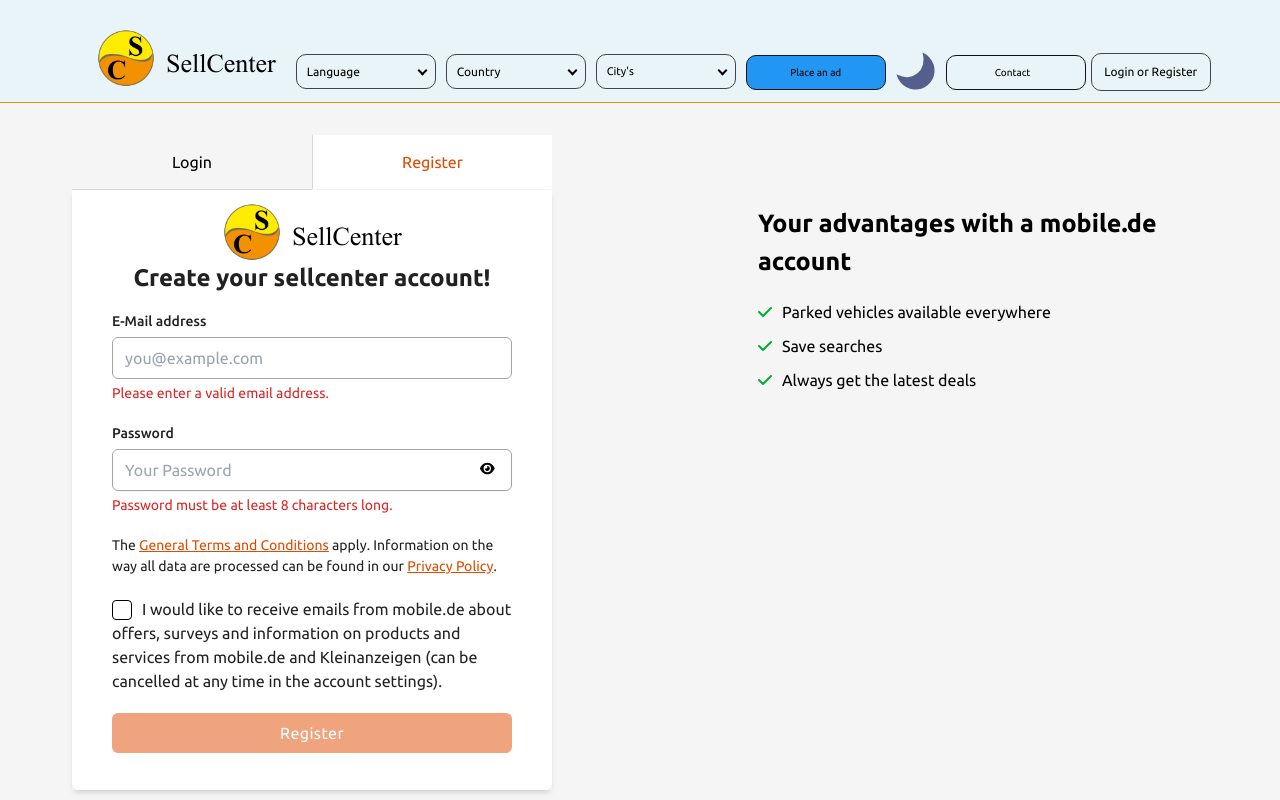
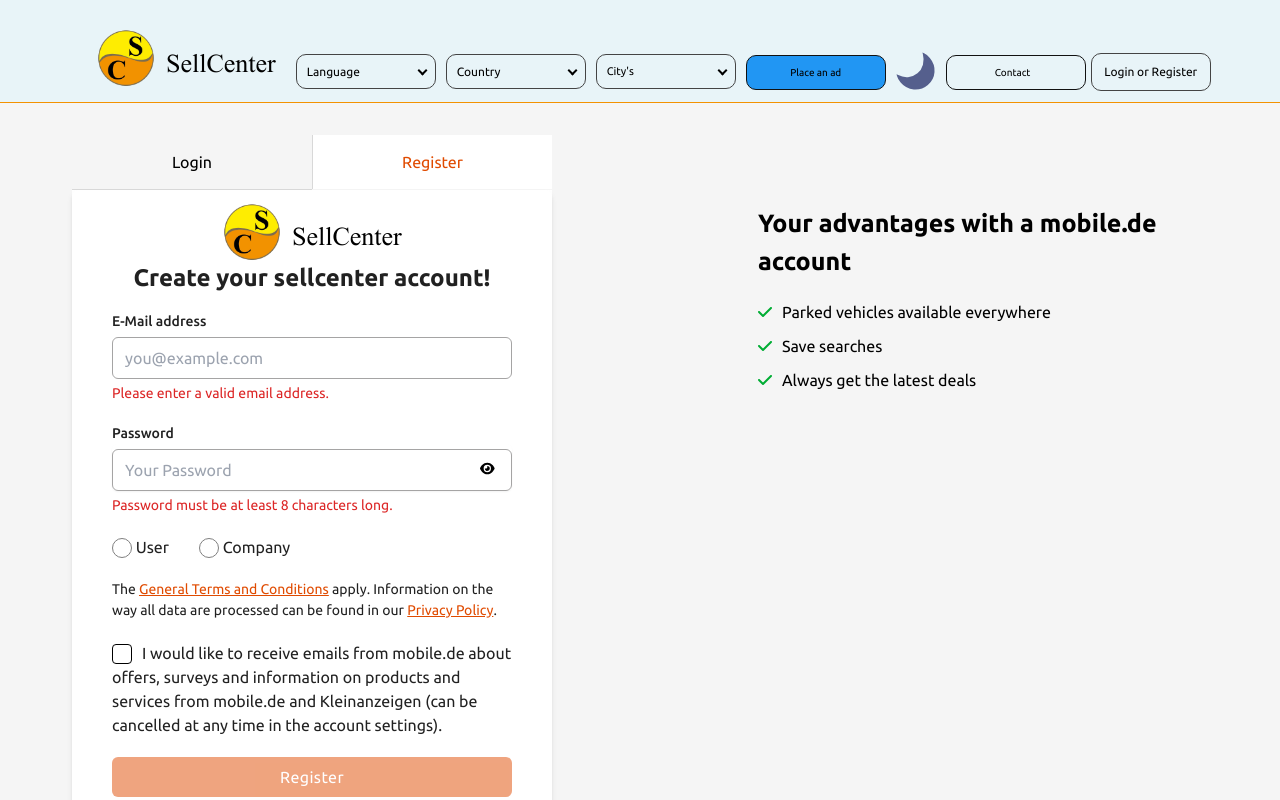
Before and after one commit to Deryjon/mobile-de, a Vue app: page /login in a window 1280 px wide. Both pictures are taken after a click on the button "Register". Shown: the top 800 px of the page. Built offline with nearby package versions, Linux system fonts and the light colour scheme; what vue3-geolocation would draw is missing.

Commit message:
feat: add changes (2023-09-05, 16:16)

```diff
--- a/src/views/LogoutPage/components/FormLogin.vue
+++ b/src/views/LogoutPage/components/FormLogin.vue
@@ -126,7 +126,7 @@
           <div class="for-example">
             <v-sheet
               width="480"
-              height="600"
+              height="650"
               class="mx-auto shadow-md px-[40px] rounded-md"
             >
               <HeaderLogo class="mx-auto" />
@@ -202,6 +202,23 @@
                     >Password must be at least 8 characters long.</span
                   >
                 </div>
+								<div class="flex gap-[30px] mt-[20px]">
+
+									<label for="user-rad" class="">
+										<input type="radio" id="user-rad" value="false"
+										@click="handleRadioClick(false)"
+										v-model="userCompany"
+										/>
+										User
+									</label>
+									<label for="user-com" class="">
+										<input type="radio"  id="user-com" value="true"
+										v-model="userCompany"
+										@click="handleRadioClick(true)"
+										/>
+										Company
+									</label>
+								</div>
 
                 <p class="conditions text-[14px] mt-[20px] mb-[20px]">
                   The <span>General Terms and Conditions</span> apply.
@@ -259,7 +276,6 @@ import HeaderLogo from "@/layouts/HeaderLayout/components/HeaderLogo.vue";
 import http from "@/axios.config";
 import RightTabComponent from "./RightTabComponent.vue";
 
-
 export default {
   setup() {
     const activeTab = ref("tab-1");
@@ -284,7 +300,7 @@ export default {
     return {
       setActive,
       isActive,
-			showPassword,
+      showPassword,
       toggleShowPassword,
       toggleShowCheckbox,
     };
@@ -300,6 +316,7 @@ export default {
       isEmailLoginValid: false,
       isPasswordLoginValid: false,
       isChecked: false,
+			userCompany: false
     };
   },
   methods: {
@@ -326,12 +343,15 @@ export default {
       // Пример проверки на длину пароля:
       this.isPasswordLoginValid = this.passwordLogin.length >= 8;
     },
-
-    createNewUser(email, password) {
+		handleRadioClick(value) {
+            console.log(value);
+        },
+    createNewUser(email, password, value) {
       http
         .post("/user/register", {
           user_email: email,
           user_password: password,
+					user_company: value
         })
         .then((response) => {
           const responseData = response.data;
@@ -346,7 +366,10 @@ export default {
           localStorage.setItem("u-d-nr", responseData.data.user_address_nr);
           localStorage.setItem("u-d-z", responseData.data.user_address_zip);
           localStorage.setItem("u-d-c", responseData.data.user_address_city);
-          localStorage.setItem("u-d-co", responseData.data.user_address_country);
+          localStorage.setItem(
+            "u-d-co",
+            responseData.data.user_address_country
+          );
           localStorage.setItem("u-code", responseData.data.user_country_code);
           localStorage.setItem("u-pre", responseData.data.user_number_prefix);
           localStorage.setItem("u-phone", responseData.data.user_phone_number);
@@ -355,10 +378,8 @@ export default {
 
           if (localStorage.getItem("r-tok")) {
             localStorage.setItem("logged-in", "true");
-						this.$router.push({name: "home"})
-
+            this.$router.push({ name: "home" });
           }
-
         })
         .catch((error) => {
           console.error("Error fetching model years:", error);
@@ -375,6 +396,7 @@ export default {
           const responseData = response.data;
           console.log(responseData);
           localStorage.setItem("u-i", responseData.data.user_id);
+          localStorage.setItem("u-com", responseData.data.user_company);
           localStorage.setItem("u-e", responseData.data.user_email);
           localStorage.setItem("u-p", responseData.data.user_password);
           localStorage.setItem("u-fn", responseData.data.user_first_name);
@@ -384,7 +406,10 @@ export default {
           localStorage.setItem("u-d-nr", responseData.data.user_address_nr);
           localStorage.setItem("u-d-z", responseData.data.user_address_zip);
           localStorage.setItem("u-d-c", responseData.data.user_address_city);
-          localStorage.setItem("u-d-co", responseData.data.user_address_country);
+          localStorage.setItem(
+            "u-d-co",
+            responseData.data.user_address_country
+          );
           localStorage.setItem("u-code", responseData.data.user_country_code);
           localStorage.setItem("u-pre", responseData.data.user_number_prefix);
           localStorage.setItem("u-phone", responseData.data.user_phone_number);
@@ -392,8 +417,7 @@ export default {
           localStorage.setItem("r-tok", responseData.token);
           if (localStorage.getItem("r-tok")) {
             localStorage.setItem("logged-in", "true");
-						this.$router.push({name: "home"})
-
+            this.$router.push({ name: "home" });
           }
         })
         .catch((error) => {
@@ -420,7 +444,7 @@ export default {
 };
 // ... rest of your component code ...
 </script>
-<style scoped>
+<style scope		d>
 .login,
 .forget {
   border-bottom: 0.5px solid rgb(216, 216, 216);
@@ -480,4 +504,8 @@ export default {
 input:focus {
   box-shadow: 0px 0px 1px 4px rgba(58, 190, 213, 0.671);
 }
+input[type="radio"]:focus {
+background: orange;
+box-shadow: transparent
+}
 </style>
```
Also changed, not shown: src/layouts/HeaderLayout/components/HeaderLogout.vue (+24 -1 lines).
